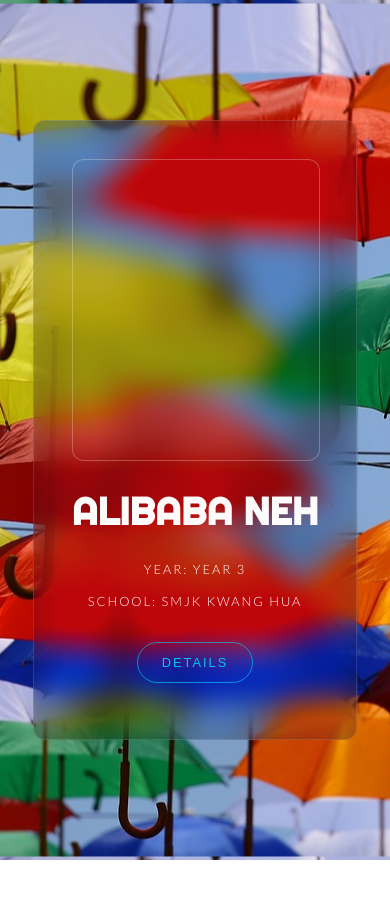
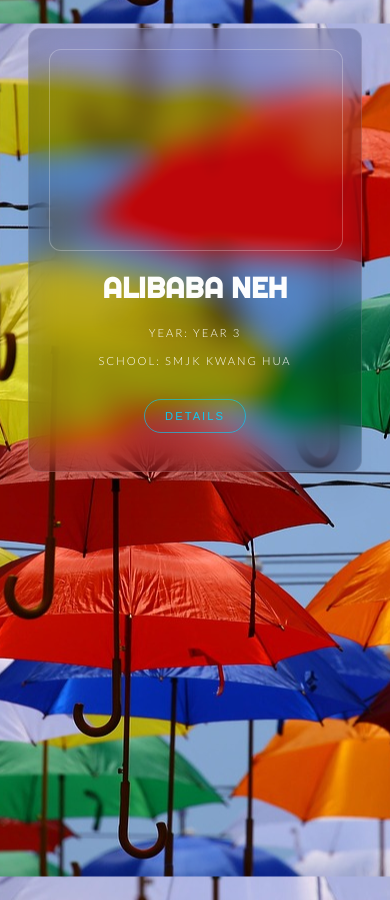
Before and after one commit to Adele2701/profile, a plain HTML site: page index.html in a window 390 px wide. Before the commit the page ends 860 px from the top, so only its background shows below. Drawn offline with Linux system fonts and the light colour scheme.

Commit message:
Update style.css

```diff
--- a/style.css
+++ b/style.css
@@ -116,3 +116,35 @@ p {
   filter: drop-shadow(0 10px 5px rgba(0,0,0,0.125));
   transition: all .3s ease;
 }
+
+/* Media query for mobile devices */
+@media (max-width: 768px) {
+  body {
+    flex-direction: column;
+    justify-content: flex-start;
+    padding: 20px;
+  }
+
+  .container {
+    width: 100%;
+    padding: 20px;
+    box-sizing: border-box;
+  }
+
+  h1 {
+    font-size: 1.8rem;
+  }
+
+  p {
+    font-size: 0.7rem;
+  }
+
+  .banner-image {
+    height: 200px;
+  }
+
+  .btn {
+    padding: 10px 20px;
+    font-size: 0.7rem;
+    }
+}
```
